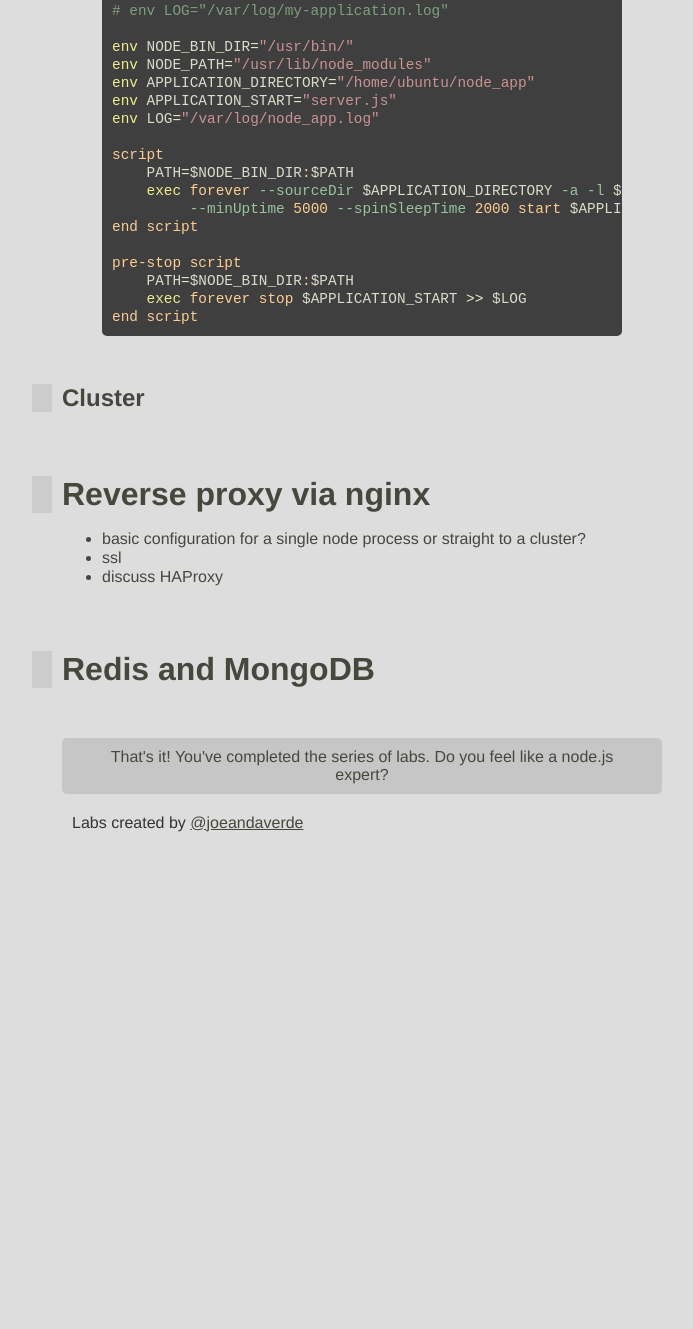
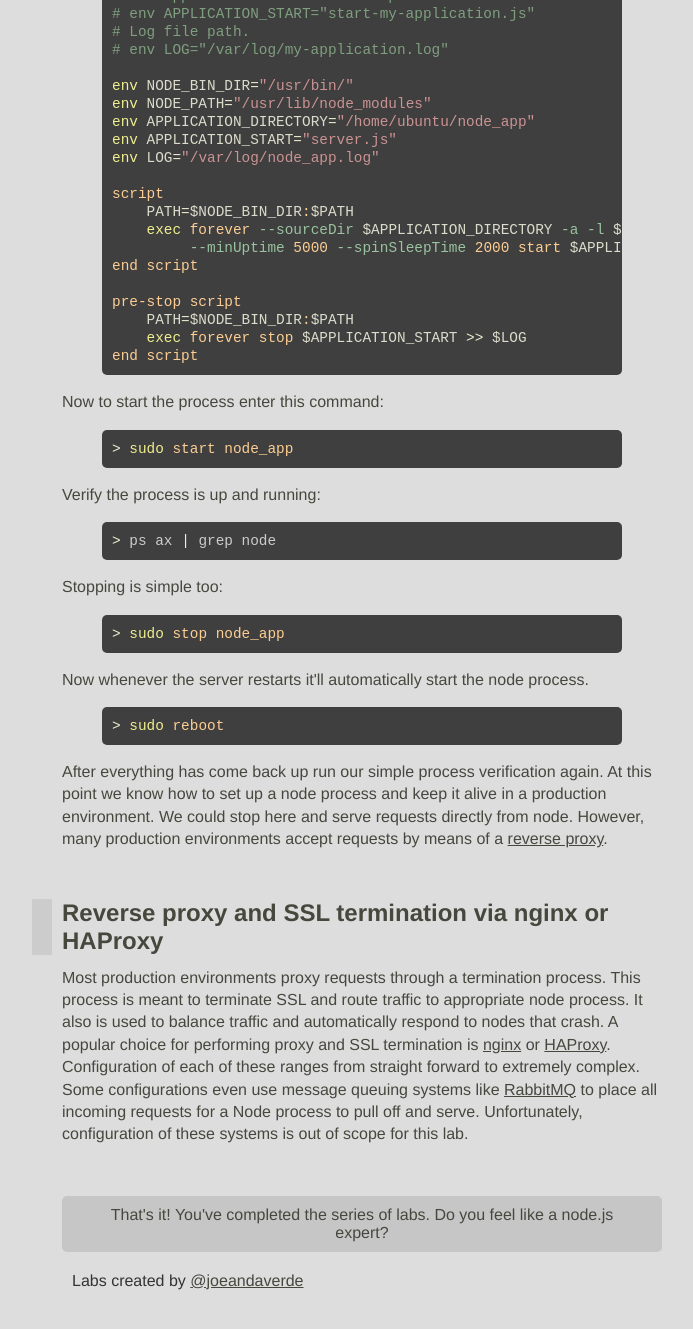
Before and after one commit to JavaScriptKC/workshop, a Jekyll site: the page built from _posts/2014-2-19-deploying.md, in a window 1280 px wide and 1400 px high, scrolled down 5248 px. Shown: the top 1329 px of the window, without its empty margins (278-971 px from the left). Built offline with Jekyll 4.4.1, drawn with Linux system fonts in a browser that asks for light colours; nearby versions of some CDN libraries; some web fonts are replaced; comment, search, counter and statistics services are not loaded; before the commit the page ends 6190 px from its top, so only the background shows below that; some of the changed text lies outside the part shown.

Commit message:
Added nginx and haproxy explanation

```diff
--- a/_posts/2014-2-19-deploying.md
+++ b/_posts/2014-2-19-deploying.md
@@ -203,6 +203,8 @@ Re-run the process grep and you should see a new process id assigned to the node
 ## Upstart
 [This script was borrowed from here](https://www.exratione.com/2013/02/nodejs-and-forever-as-a-service-simple-upstart-and-init-scripts-for-ubuntu/)
 
+Place this script in `/etc/init/node_app.conf`.
+
 {% highlight bash %}
 #!upstart
 
@@ -241,12 +243,32 @@ pre-stop script
 end script
 {% endhighlight %}
 
+Now to start the process enter this command:
 
-## Cluster
+{% highlight bash %}
+> sudo start node_app
+{% endhighlight %}
 
-# Reverse proxy via nginx
-- basic configuration for a single node process or straight to a cluster?
-- ssl
-- discuss HAProxy
+Verify the process is up and running:
 
-# Redis and MongoDB
+{% highlight javascript %}
+> ps ax | grep node
+{% endhighlight %}
+
+Stopping is simple too:
+
+{% highlight bash %}
+> sudo stop node_app
+{% endhighlight %}
+
+Now whenever the server restarts it\'ll automatically start the node process.
+
+{% highlight bash %}
+> sudo reboot
+{% endhighlight %}
+
+After everything has come back up run our simple process verification again. At this point we know how to set up a node process and keep it alive in a production environment. We could stop here and serve requests directly from node. However, many production environments accept requests by means of a [reverse proxy](http://en.wikipedia.org/wiki/Reverse_proxy).
+
+## Reverse proxy and SSL termination via nginx or HAProxy
+
+Most production environments proxy requests through a termination process. This process is meant to terminate SSL and route traffic to appropriate node process. It also is used to balance traffic and automatically respond to nodes that crash. A popular choice for performing proxy and SSL termination is [nginx](http://nginx.org) or [HAProxy](http://haproxy.1wt.eu/). Configuration of each of these ranges from straight forward to extremely complex. Some configurations even use message queuing systems like [RabbitMQ](https://www.rabbitmq.com/) to place all incoming requests for a Node process to pull off and serve. Unfortunately, configuration of these systems is out of scope for this lab.
```
Also changed, not shown: _posts/2012-11-3-http.md (+1 -1 lines).
